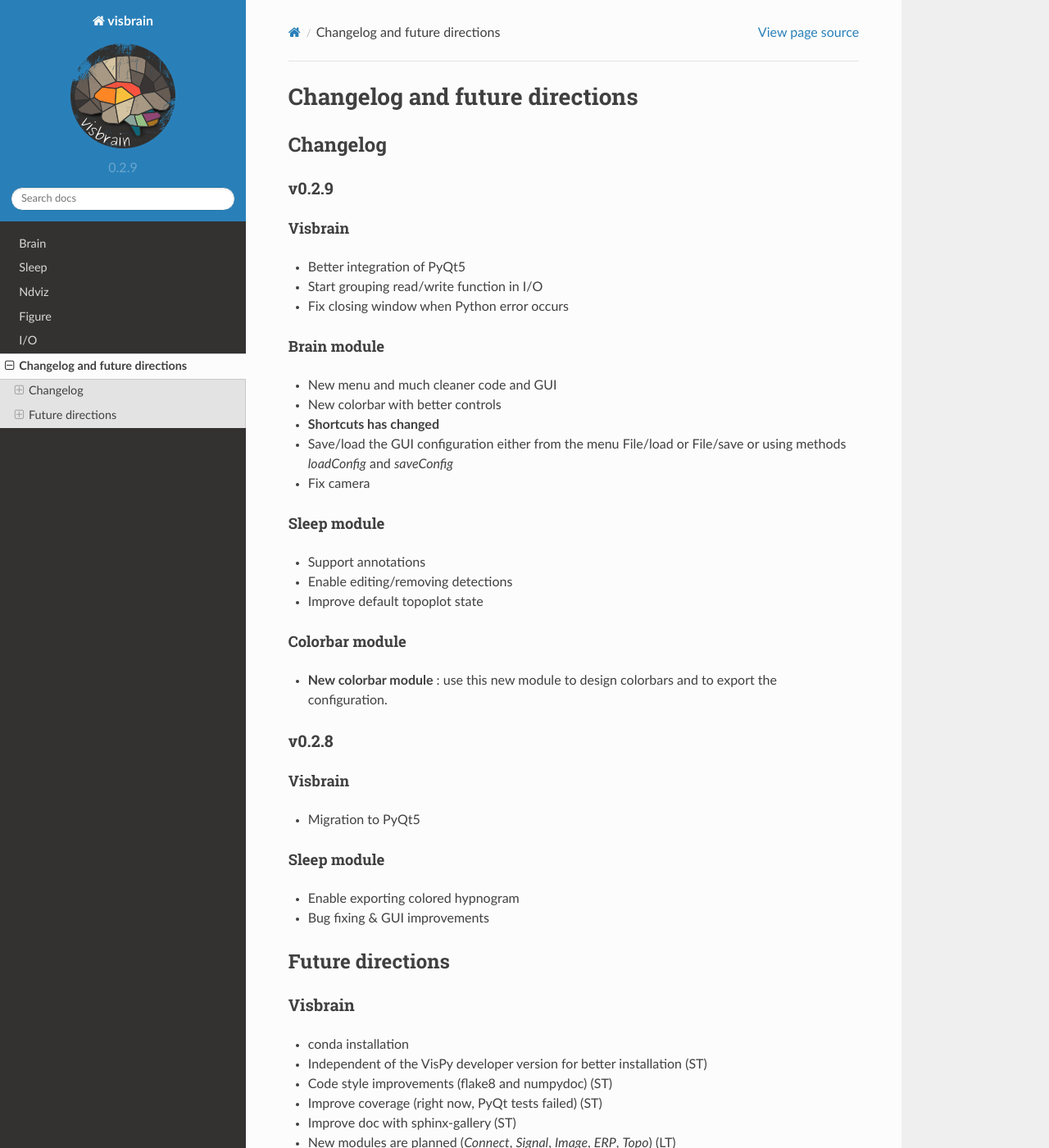
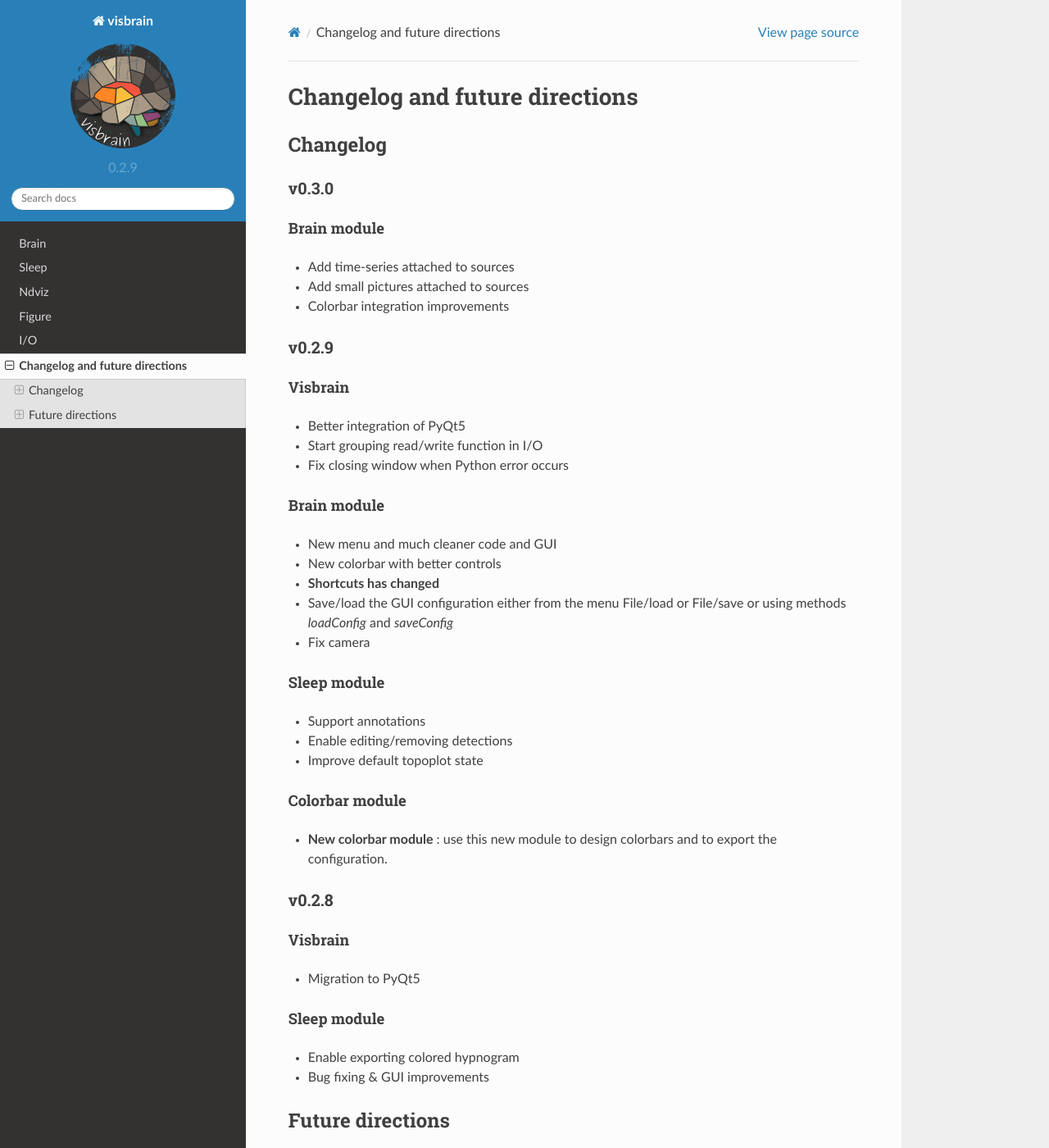
Before and after one commit to EtienneCmb/visbrain, a Sphinx documentation site: the page built from docs/changelog_futur.rst, in a window 1280 px wide and 1400 px high. Shown: the whole window at 82% size. Built offline with Sphinx 7.4.7 and the Read the Docs theme 2.0.0, drawn with Linux system fonts in a browser that asks for light colours; pages that are not in the unit, such as notebooks, are missing from menus; some of the changed text lies outside the part shown.

Commit message:
Update changelog

```diff
--- a/docs/changelog_futur.rst
+++ b/docs/changelog_futur.rst
@@ -5,6 +5,16 @@ Changelog and future directions
 
 Changelog
 ---------
+
+v0.3.0
+^^^^^^
+
+Brain module
+~~~~~~~~~~~~
+
+* Add time-series attached to sources
+* Add small pictures attached to sources
+* Colorbar integration improvements
 
 v0.2.9
 ^^^^^^
--- a/docs/index.rst
+++ b/docs/index.rst
@@ -67,7 +67,7 @@ Finally, install Visbrain :
 PyQt4 version
 =============
 
-Since the 0.2.8 Visbrain use the PyQt5 version. If you still use PyQt4, you should install the Visbrain version 0.2.7.
+Since version 0.2.8, Visbrain use the PyQt5. If you still use PyQt4, you should install the Visbrain version 0.2.7.
 
 In a terminal, create and activate a 3.5 Python environment with the correct PyQt4 version :
 
```
Also changed, not shown: other parts of docs/changelog_futur.rst (+0 -2 lines).
